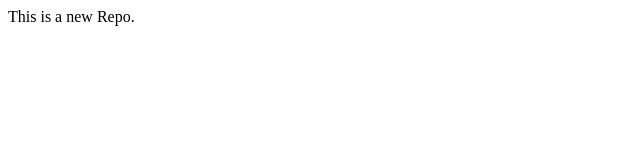
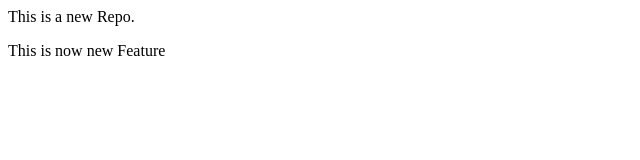
Before and after one commit to Rajkumar9315/Localrepo, a plain HTML site: page index.html in a window 1280 px wide. Shown: the whole page, without its empty margins (0-640 px from the left). Drawn offline with Linux system fonts and the light colour scheme.

Commit message:
add new feature

```diff
--- a/index.html
+++ b/index.html
@@ -1 +1,2 @@
 <p>This is a new Repo.</p>
+<p>This is now new Feature</p>
```
